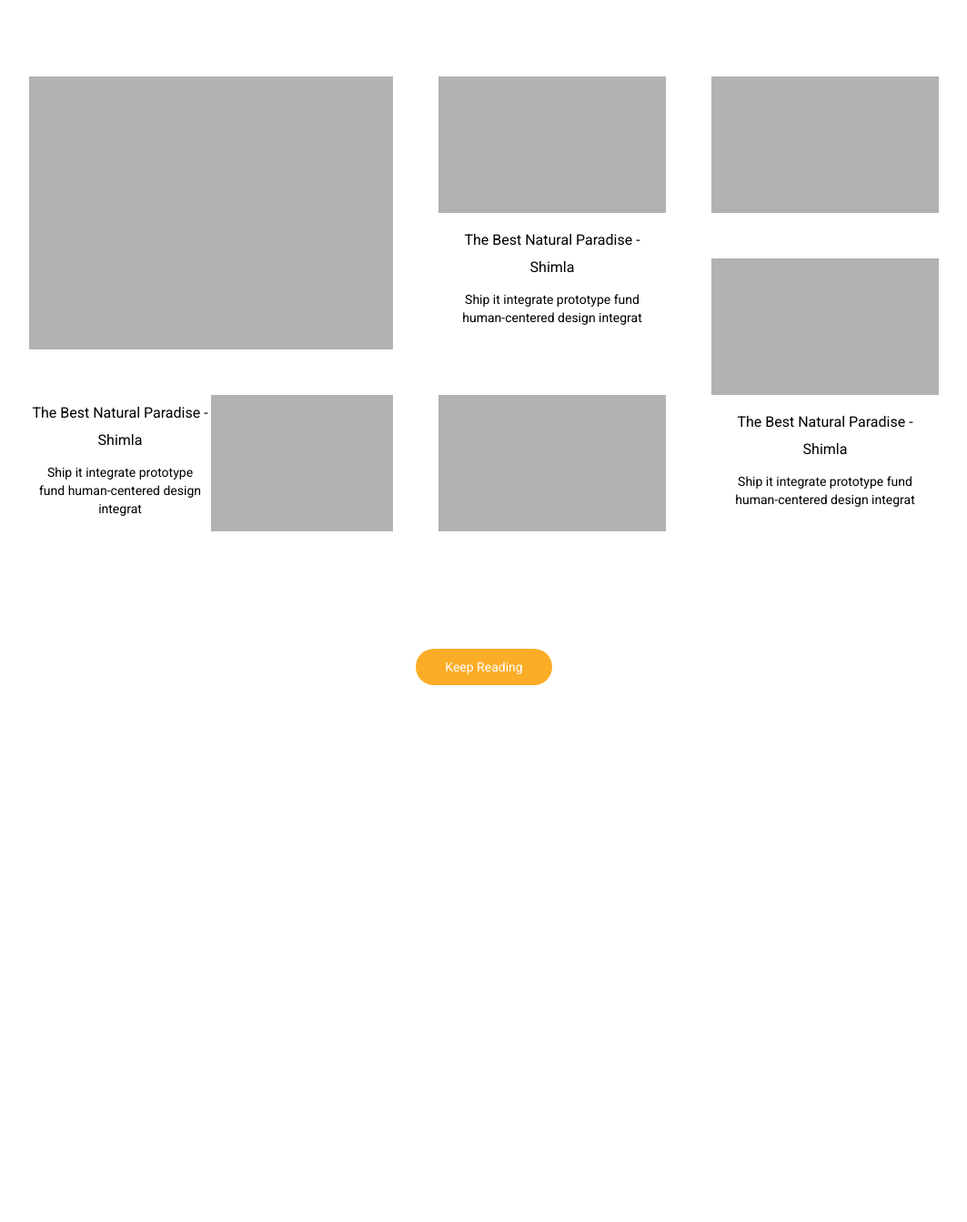
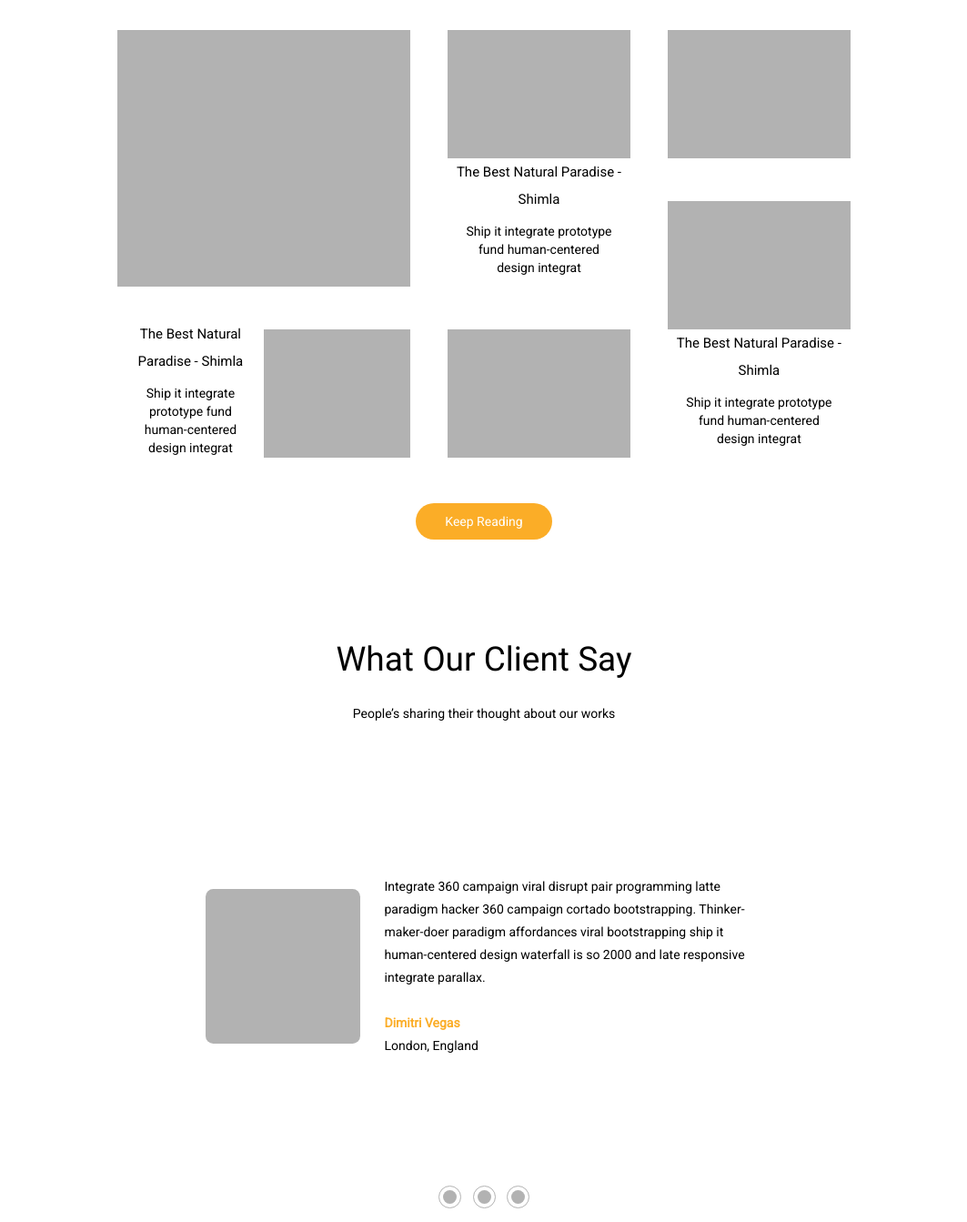
Before and after one commit to MarcuGMA/SecondWebSite, a plain HTML site: page SecondWebSite/index.html in a window 1280 px wide. Shown: the part 2597-3940 px from the top of the page at 91% size, without its empty margins (108-1171 px from the left). Before the commit the page ends 3360 px from the top, so only its background shows below. Drawn offline with Linux system fonts and the light colour scheme.

Commit message:
Fifth section

```diff
--- a/SecondWebSite/index.html
+++ b/SecondWebSite/index.html
@@ -69,16 +69,16 @@
           <p class="">SpaceTeam bootstrapping user centered design sticky note conver</p>
         </div>
       </div>
-      <div class="welcomeBtnContainer">
-        <div class="welcomeBtn"><div class="welcomeBtnC"></div></div>
-        <div class="welcomeBtn"><div class="welcomeBtnC"></div></div>
-        <div class="welcomeBtn"><div class="welcomeBtnC"></div></div>
+      <div class="BtnContainerCircle">
+        <div class="circleBtn"><div class="circleBtnC"></div></div>
+        <div class="circleBtn"><div class="circleBtnC"></div></div>
+        <div class="circleBtn"><div class="circleBtnC"></div></div>
       </div>
     </div>
   </section>
   <section class="destination">
     <div class="destinationContainer">
-      <div class="destinationHeader">
+      <div class="allHeaders">
         <h1 class="">Find Your Destination</h1>
         <p class="">Most Popular Places Are Waiting For You</p>
       </div>
@@ -104,7 +104,7 @@
   </section>
   <section class="blog">
     <div class="blogContainer">
-      <div class="blogHeader">
+      <div class="allHeaders">
         <h1>Latest News From Blog</h1>
         <p class="">See Whats Are People Are Sharing Thier</p>
       </div>
@@ -127,10 +127,10 @@
               <p class="newsT">Ship it integrate prototype fund human-centered design integrat</p>
             </div>
           </div>
-          <div class="img"></div>
+          <div class="img1"></div>
         </div>
         <div class="newsThird">
-          <div class="img"></div>
+          <div class="img1"></div>
           <div class="secondthirdNews">
             <div class="img"></div>
             <div class="text">
@@ -147,5 +147,33 @@
       </div>
     </div>
   </section>
+  <section class="feedback">
+    <div class="feedbackContainer">
+      <div class="allHeaders">
+        <h1>What Our Client Say</h1>
+        <p class="">People’s sharing their thought about our works </p>
+      </div>
+      <div class="feedbackClient">
+        <div class="clientImg"></div>
+        <div class="clientOpinion">
+          <p class="opinionText">Integrate 360 campaign viral disrupt pair programming
+             latte paradigm hacker 360 campaign cortado bootstrapping. Thinker-maker-doer
+              paradigm affordances viral bootstrapping ship it human-centered design
+             waterfall is so 2000 and late responsive integrate parallax. </p>
+          <p class="clientName"><span>Dimitri Vegas</span><br>
+            London, England</p>
+        </div>
+      </div>
+      <div class="BtnContainerCircle">
+        <div class="circleBtn"><div class="circleBtnC"></div></div>
+        <div class="circleBtn"><div class="circleBtnC"></div></div>
+        <div class="circleBtn"><div class="circleBtnC"></div></div>
+      </div>
+    </div>
+  </section>
+  <section class="footer">
+    <div class="footerContainer">
+    </div>
+  </section>
 </body>
 </html>
--- a/SecondWebSite/style/base/size.scss
+++ b/SecondWebSite/style/base/size.scss
@@ -4,3 +4,7 @@ $large:36px;
 $veryLarge:50px;
 //Line-height
 $lineNormal:20px;
+//width
+$widthSection:70%;
+//height
+$heightSection:800px;
--- /dev/null
+++ b/SecondWebSite/style/components/_allHeaders.scss
@@ -0,0 +1,3 @@
+.allHeaders {
+  @include allHeaders;
+}
--- a/SecondWebSite/style/components/_buttons.scss
+++ b/SecondWebSite/style/components/_buttons.scss
@@ -50,9 +50,15 @@
   }
 }
 
-//section2
+.BtnContainerCircle {
+  display: flex;
+  flex-direction: row;
+  justify-content: space-between;
+  width: 100px;
+  height: 30px;
+  padding-top: 20px 0px 20px;
 
-.welcomeBtn {
+  .circleBtn {
     display: flex;
     justify-content: center;
     align-items: center;
@@ -69,7 +75,7 @@
       border: 1px solid $yellow;
     }
 
-  .welcomeBtnC {
+    .circleBtnC {
       width: 15px;
       height: 15px;
       background-color: #b2b2b2;
@@ -77,9 +83,10 @@
       transition: .3s;
     }
 
-  &:hover .welcomeBtnC{
+    &:hover .circleBtnC{
       width: 18px;
       height: 18px;
       background-color: $yellow;
     }
   }
+}
--- a/SecondWebSite/style/components/_index.scss
+++ b/SecondWebSite/style/components/_index.scss
@@ -1 +1,2 @@
 @import "./buttons";
+@import "./allHeaders";
--- /dev/null
+++ b/SecondWebSite/style/mixins/_align.scss
@@ -0,0 +1,5 @@
+@mixin align {
+  display: flex;
+  align-items: center;
+  flex-direction: column;
+}
--- /dev/null
+++ b/SecondWebSite/style/mixins/_header.scss
@@ -0,0 +1,25 @@
+@mixin headerMenu {
+  font-family: 'Roboto', sans-serif;
+  display: flex;
+  flex-direction: row;
+  align-items: center;
+  justify-content: end;
+  font-size: 14px;
+  color:$white;
+}
+
+@mixin allHeaders {
+  h1 {
+  @include align;
+  font-family: $roboto;
+  font-size: $large+1px;
+  font-weight: 400;
+  padding: 30px;
+  }
+
+  p {
+    @include textSmallB;
+    @include align;
+    padding-bottom: 30px;
+  }
+}
--- a/SecondWebSite/style/mixins/_index.scss
+++ b/SecondWebSite/style/mixins/_index.scss
@@ -1 +1,3 @@
-@import "./mixin1";
+@import "./align";
+@import "./textSize";
+@import "./header";
--- a/SecondWebSite/style/mixins/_mixin1.scss
+++ /dev/null
@@ -1,51 +0,0 @@
-@mixin headerMenu {
-  font-family: 'Roboto', sans-serif;
-  display: flex;
-  flex-direction: row;
-  align-items: center;
-  justify-content: end;
-  font-size: 14px;
-  color:$white;
-}
-
-@mixin textSmall {
-  font-family: $roboto;
-  color: $white;
-  font-size: $small;
-}
-
-@mixin textNormal {
-  font-family: $roboto;
-  color: $white;
-  font-size: $normal;
-}
-
-@mixin textLarge {
-  font-family: $roboto;
-  color: $white;
-  font-size: $large;
-}
-
-@mixin align {
-  display: flex;
-  align-items: center;
-  flex-direction: column;
-}
-
-@mixin textLargeB {
-  font-family: $roboto;
-  color: $black;
-  font-size: $large;
-}
-
-@mixin textNormalB {
-  font-family: $roboto;
-  color: $black;
-  font-size: $normal;
-}
-
-@mixin textSmallB {
-  font-family: $roboto;
-  color: $black;
-  font-size: $small;
-}
--- /dev/null
+++ b/SecondWebSite/style/mixins/_textSize.scss
@@ -0,0 +1,35 @@
+@mixin textLargeB {
+  font-family: $roboto;
+  color: $black;
+  font-size: $large;
+}
+
+@mixin textNormalB {
+  font-family: $roboto;
+  color: $black;
+  font-size: $normal;
+}
+
+@mixin textSmallB {
+  font-family: $roboto;
+  color: $black;
+  font-size: $small;
+}
+
+@mixin textNormal {
+  font-family: $roboto;
+  color: $white;
+  font-size: $normal;
+}
+
+@mixin textLarge {
+  font-family: $roboto;
+  color: $white;
+  font-size: $large;
+}
+
+@mixin textSmall {
+  font-family: $roboto;
+  color: $white;
+  font-size: $small;
+}
--- /dev/null
+++ b/SecondWebSite/style/pages/_fifthSection.scss
@@ -0,0 +1,48 @@
+.feedback {
+  @include align;
+  background-color: white;
+
+  .feedbackContainer {
+    @include align;
+    height: $heightSection;
+    width: $heightSection;
+    justify-content: space-around;
+    flex-direction: column;
+
+    .feedbackClient {
+      @include align;
+      height: 200px;
+      width: 80%;
+      justify-content: space-around;
+      flex-direction: row;
+      transition: .4s;
+
+      &:hover {
+        box-shadow: 3px 7px 28px -1px rgba(0,0,0,0.35);
+      }
+
+      .clientImg {
+        height: 170px;
+        width: 170px;
+        background-color: $gray;
+        border-radius: 5%;
+        padding-left: 15px;
+      }
+
+      .clientOpinion {
+        @include textSmallB;
+        display: flex;
+        justify-content: space-between;
+        flex-direction: column;
+        width:65%;
+        height: 100%;
+        line-height: 25px;
+
+        span {
+          font-weight: 600;
+          color: $yellow;
+        }
+      }
+    }
+  }
+}
--- a/SecondWebSite/style/pages/_firstSection.scss
+++ b/SecondWebSite/style/pages/_firstSection.scss
@@ -8,8 +8,8 @@
   align-items: center;
 
   .headerContainer {
-    width: 1300px;
-    min-height: 100vh;
+    width: $widthSection;
+    min-height: $heightSection;
     display: -webkit-box;
     display: -ms-flexbox;
     display: flex;
--- a/SecondWebSite/style/pages/_fourthSection.scss
+++ b/SecondWebSite/style/pages/_fourthSection.scss
@@ -3,31 +3,17 @@
   @include align;
 
   .blogContainer {
-    min-height: 120vh;
-    width: 1000px;
+    height: $heightSection;
+    width: $widthSection;
     @include align;
     flex-direction: column;
     justify-content: space-between;
 
-    .blogHeader {
-      @include align;
-
-      h1 {
-        @include textLargeB;
-        font-weight: 400;
-        padding: 30px;
-      }
-
-      p {
-          @include textSmallB;
-        	line-height: $lineNormal;
-      }
-    }
-
     .blogNewsCtn {
       @include align;
       justify-content: space-between;
-      width: 1000px;
+      width: 90%;
+
       height: 500px;
       flex-direction: row;
       padding-top: 30px;
@@ -37,23 +23,23 @@
         flex-direction: column;
         justify-content: space-between;
         align-items: center;
-        height: 500px;
-        width: 400px;
+        height: 100%;
+        width: 40%;
 
         .firstImg {
-          height: 300px;
-          width: 400px;
+          height: 60%;
+          width: 100%;
           background-color: $gray;
           transition: .3s;
 
           &:hover {
-            box-shadow: 3px 7px 28px -1px rgba(0,0,0,0.35);;
-           }
+          box-shadow: 3px 7px 28px -1px rgba(0,0,0,0.35);
+          }
         }
 
         .firstNews{
-          width: 400px;
-          height: 150px;
+          width: 100%;
+          height: 30%;
           @include align;
           flex-direction: row;
         }
@@ -85,21 +71,33 @@
 
       .newsSecond,
       .newsThird {
-        display: flex;
-        flex-direction: column;
+        @include align;
         justify-content: space-between;
-        align-items: center;
-        width: 250px;
-        height: 500px;
+        width: 25%;
+        height: 100%;
 
         .secondthirdNews {
-          width: 250px;
+          @include align;
+          width: 100%;
           height: 60%;
         }
       }
 
+      .img1 {
+        @include align;
+        height: 30%;
+        width: 100%;
+        background-color: $gray;
+        transition: .3s;
+
+        &:hover {
+          box-shadow: 3px 7px 28px -1px rgba(0,0,0,0.35);;
+         }
+      }
+
       .img {
-        height: 150px;
+        @include align;
+        height: 50%;
         width: 100%;
         background-color: $gray;
         transition: .3s;
@@ -110,10 +108,12 @@
       }
 
       .text {
+        @include align;
         padding: 10px;
-        @include align;
+        font-family: $roboto;
+        font-size: 12px;
         justify-content: center;
-        height: 150px;
+        height: 50%;
         width: 100%;
         text-align: center;
         line-height: $lineNormal;
@@ -126,8 +126,9 @@
 
       .newsH {
         text-align: center;
-        @include textSmallB;
-        font-size: $small+2px;
+        font-size: 12px;
+        font-family: $roboto;
+        font-size: $small+1px;
         font-weight:550;
         line-height: 30px;
       }
--- a/SecondWebSite/style/pages/_index.scss
+++ b/SecondWebSite/style/pages/_index.scss
@@ -2,3 +2,4 @@
 @import "./secondSection";
 @import "./thirdSection";
 @import "./fourthSection";
+@import "./fifthSection";
--- a/SecondWebSite/style/pages/_secondSection.scss
+++ b/SecondWebSite/style/pages/_secondSection.scss
@@ -3,8 +3,8 @@
   @include align;
 
   .welcomeContainer {
-    width: 1300px;
-    min-height: 100vh;
+    width: $widthSection;
+    min-height: $heightSection;
     display: flex;
     justify-content: space-between;
     flex-direction: column;
@@ -79,13 +79,5 @@
 
       }
     }
-    .welcomeBtnContainer {
-      display: flex;
-      flex-direction: row;
-      justify-content: space-between;
-      width: 100px;
-      height: 30px;
-      padding-top: 20px 0px 20px;
-    }
   }
 }
--- a/SecondWebSite/style/pages/_thirdSection.scss
+++ b/SecondWebSite/style/pages/_thirdSection.scss
@@ -6,26 +6,9 @@
     @include align;
     flex-direction: column;
     justify-content: space-between;
-    min-height: 100vh;
-    width: 1300px;
+    min-height: $heightSection;
+    width: $widthSection;
     @include textSmallB;
-
-    .destinationHeader {
-      display: flex;
-      @include align;
-      width: 500px;
-      height: 100px;
-
-      h1{
-        font-size: $large;
-        font-weight: 400;
-        padding: 30px;
-      }
-
-      p {
-        line-height: $lineNormal;
-      }
-    }
 
     .destinationSearch {
       display: flex;
```
Also changed, not shown: SecondWebSite/style.css, 1 other file. Lines whose indentation alone changed are shown as unchanged.
